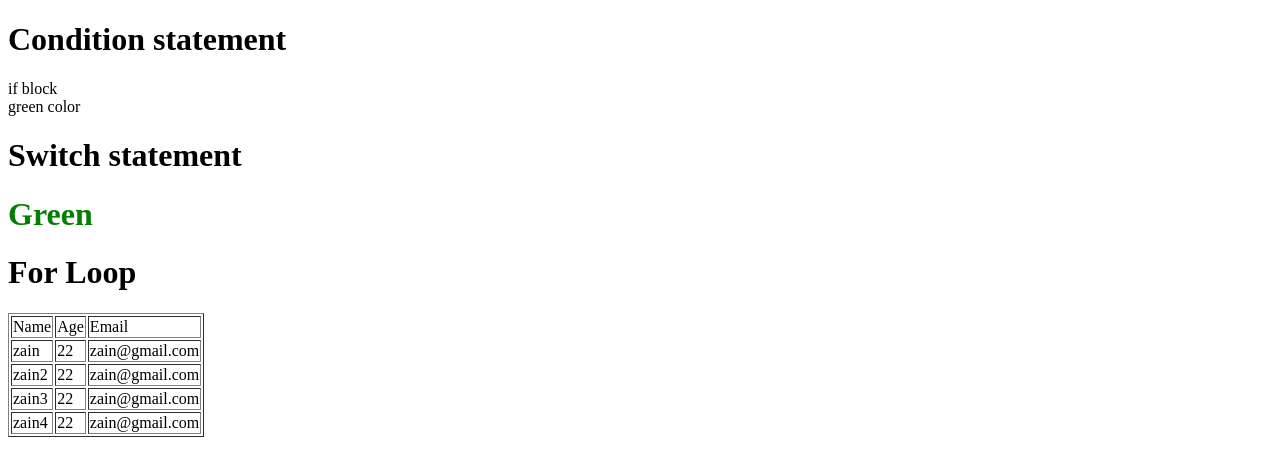
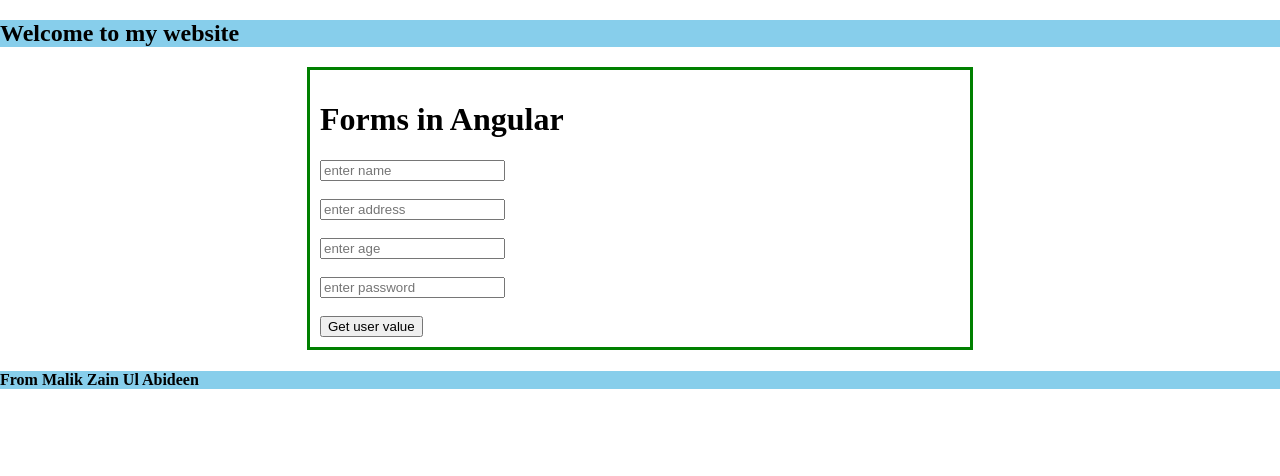
Before and after one commit to Zainapplicon152/Angular-Lectures, an Angular app: page / in a window 1280 px wide. Shown: the top 476 px of the page. Built offline with nearby package versions, Linux system fonts and the light colour scheme.

Commit message:
form in angular

```diff
--- a/src/app/app.component.css
+++ b/src/app/app.component.css
@@ -0,0 +1,6 @@
+.form_center {
+    margin: auto;
+    width: 50%;
+    border: 3px solid green;
+    padding: 10px;
+}
--- a/src/app/app.component.html
+++ b/src/app/app.component.html
@@ -1,5 +1,5 @@
-<!--
-<h1>Hello Zain</h1>
+<app-header></app-header>
+<!-- <h1>Hello Zain</h1>
     {{ title}}
     <h1>my name is : {{name}}</h1>
     <p>{{obj.name}} , {{obj.age}}</p>
@@ -49,7 +49,7 @@
 
 <button (click)="enablebutton()">enable</button>-->
 
-<h1>Condition statement</h1>
+<!-- <h1>Condition statement</h1>
 <h1 *ngIf="show == 'yes'; then ifblock else elseblock">
 </h1>
 
@@ -82,4 +82,17 @@
     <td>{{u.email}}</td>
   </tr>
 
-</table>
+</table> -->
+<div class="form_center">
+    <h1>Forms in Angular</h1>
+
+    <form #userform="ngForm" (ngSubmit)="getUserform(userform.value)">
+        <input type="text" ngModel placeholder="enter name" name="username"><br><br>
+        <input type="text" ngModel placeholder="enter address" name="address"><br><br>
+        <input type="text" ngModel placeholder="enter age" name="age"><br><br>
+        <input type="password" ngModel placeholder="enter password" name="password"><br><br>
+        <button type="submit">Get user value</button>
+    </form>
+</div>
+
+<app-footer></app-footer>
--- a/src/app/app.component.ts
+++ b/src/app/app.component.ts
@@ -1,4 +1,4 @@
-import {Component} from '@angular/core';
+import { Component } from '@angular/core';
 
 @Component({
   selector: 'app-root',
@@ -32,10 +32,10 @@ export class AppComponent {
       name: 'zain4',
       age: 22,
       email: 'zain@gmail.com',
-    }
+    },
   ];
 
-  obj = {name: 'zain', age: 22};
+  obj = { name: 'zain', age: 22 };
   arr = ['zain', '22', 'love'];
 
   // tslint:disable-next-line:typedef
@@ -61,4 +61,8 @@ export class AppComponent {
   enablebutton() {
     this.disableButton = false;
   }
+
+  getUserform(value) {
+    console.warn(value);
+  }
 }
--- /dev/null
+++ b/src/app/footer/footer.component.css
@@ -0,0 +1,4 @@
+h4 {
+    background-color: skyblue;
+    width: 100%;
+}
--- /dev/null
+++ b/src/app/footer/footer.component.html
@@ -0,0 +1 @@
+<h4>From Malik Zain Ul Abideen</h4>
--- /dev/null
+++ b/src/app/footer/footer.component.ts
@@ -0,0 +1,15 @@
+import { Component, OnInit } from '@angular/core';
+
+@Component({
+  selector: 'app-footer',
+  templateUrl: './footer.component.html',
+  styleUrls: ['./footer.component.css']
+})
+export class FooterComponent implements OnInit {
+
+  constructor() { }
+
+  ngOnInit(): void {
+  }
+
+}
--- /dev/null
+++ b/src/app/header/header.component.css
@@ -0,0 +1,4 @@
+h2 {
+    background-color: skyblue;
+    width: auto;
+}
--- /dev/null
+++ b/src/app/header/header.component.html
@@ -0,0 +1 @@
+<h2>Welcome to my website</h2>
--- /dev/null
+++ b/src/app/header/header.component.ts
@@ -0,0 +1,15 @@
+import { Component, OnInit } from '@angular/core';
+
+@Component({
+  selector: 'app-header',
+  templateUrl: './header.component.html',
+  styleUrls: ['./header.component.css']
+})
+export class HeaderComponent implements OnInit {
+
+  constructor() { }
+
+  ngOnInit(): void {
+  }
+
+}
--- a/src/styles.css
+++ b/src/styles.css
@@ -1 +1,6 @@
 /* You can add global styles to this file, and also import other style files */
+
+body {
+    margin: 0px;
+    padding: 0px;
+}
```
Also changed, not shown: src/app/app.module.ts (+10 -14 lines), 2 other files (tests, documents, lock files or other folders). Lines whose indentation alone changed are shown as unchanged.
